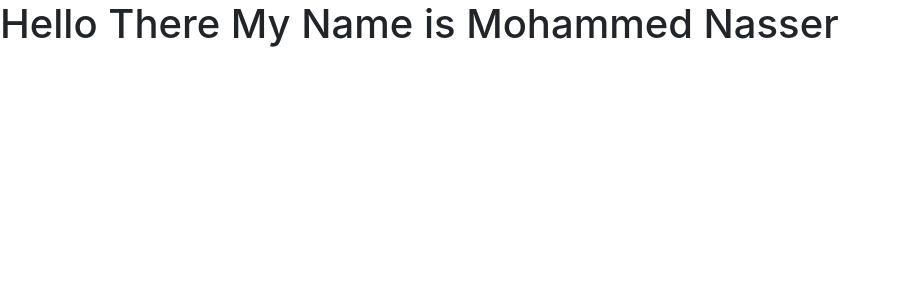
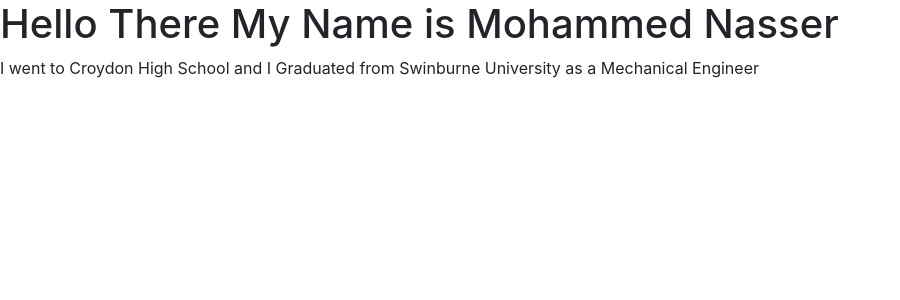
Before and after one commit to naselectric/herokutest, a Flask app: page / in a window 1280 px wide. Shown: the top 300 px of the page, without its empty margins (0-900 px from the left). Run offline with Flask 2, Linux system fonts and the light colour scheme; some libraries are stand-ins or nearby versions.

Commit message:
Update index.html

```diff
--- a/templates/index.html
+++ b/templates/index.html
@@ -13,6 +13,8 @@
 
 
     <h1>Hello There My Name is Mohammed Nasser</h1>
+    <p>I went to Croydon High School and I Graduated from Swinburne University
+      as a Mechanical Engineer</p>
 
 </body>
 <!-- <img src="WhatsApp Image 2022-11-15 at 22.09.52.jpg" class="card-img" alt="...">
```
